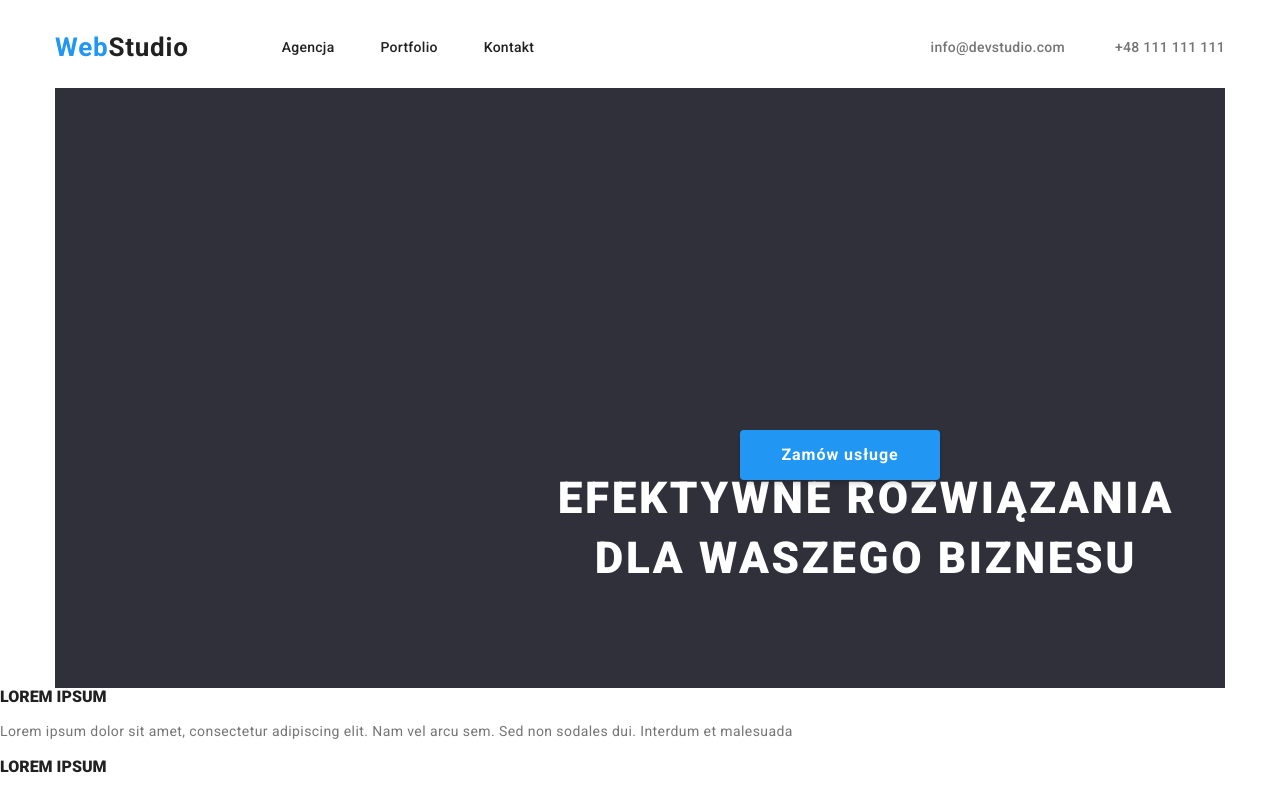
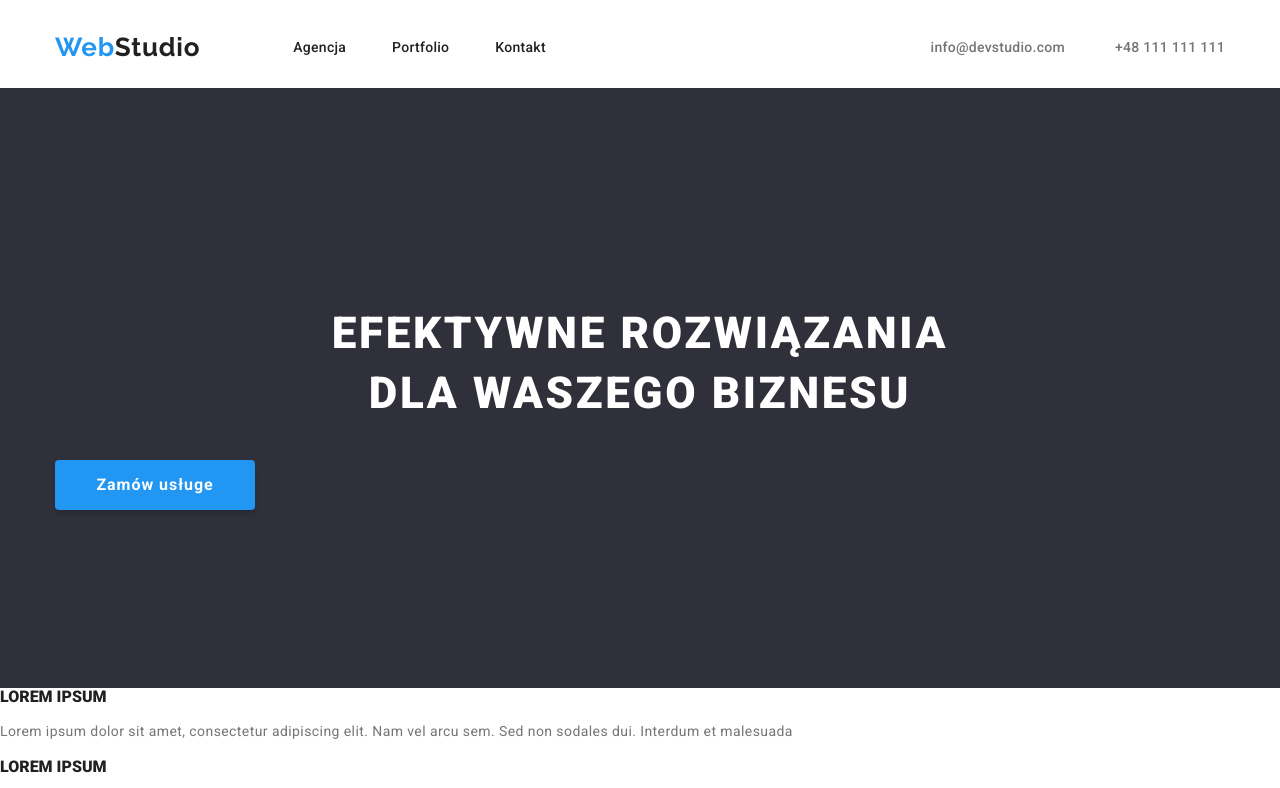
Before and after one commit to Adrianna3/goit-markup-hw-03, a plain HTML site: page index.html in a window 1280 px wide. Shown: the top 788 px of the page. Drawn offline with nearby package versions, Linux system fonts and the light colour scheme.

Commit message:
finished

```diff
--- a/css/style.css
+++ b/css/style.css
@@ -14,7 +14,7 @@ a {
     text-decoration: none;
 }
 
-h1,
+/* h1, */
 h2,
 h3,
 h4,
@@ -24,8 +24,7 @@ h6{
     padding: 0;
 }
 
-ul,
-ol{
+ul{
     padding: 0;
     margin: 0;
 }
@@ -49,16 +48,13 @@ img{
     margin: 0 auto;
 }
 
-/* .section{
-    padding: ;
-} */
-
 
 /*================COMPONENTS================ */
 .model-btn{
     font-weight: bold;
     font-size: 16px;
     line-height: 1.875;
+
 
     /* identical to box height, or 187% */
     /* align-items: center;
@@ -69,11 +65,12 @@ img{
 
     color: #FFFFFF;
     font-family:var(--font-family);
-    position: absolute;
+    /* position: absolute; */
     width: 200px;
     height: 50px;
-    left: 740px;
+    left: 700px;
     top: 430px;
+
 
 
 
@@ -109,6 +106,7 @@ img{
 
 .navigation-logo{
    margin-right: 93px;
+   font-family: var( --secondary-font);
 }
 
 .navigation-list {
@@ -187,8 +185,9 @@ img{
 /*================END HEADER================ */
 
 /*================BUTTON================ */
-.main-header{
 
+
+.button-content h1{
 font-style: normal;
 font-weight: 900;
 font-size: 44px;
@@ -197,20 +196,26 @@ line-height: 1.364;
 /* or 136% */
 text-align: center;
 letter-spacing: 0.06em;
-text-transform: uppercase;
+/* width: 46.5rem; */
+/* text-transform: uppercase; */
 color: #FFFFFF;
+width: 696px;
+height: 120px;
+left: 452px;
+top: 280px;
 
-padding-left: 452px;
-padding-top: 280px;
+/* left: 452px;
+top: 280px; */
+margin-right: auto;
+margin-left: auto;
 
 }
 
-.button{
-
+.button {
+ background :#2F303A;
   height: 37.5rem;
   display: flex;
   align-items: center;
-  background: #2F303A;
 }
 
 
--- a/index.html
+++ b/index.html
@@ -45,17 +45,15 @@
     </header>
 
     <main>
-      <div class="container section">
-      <section>
-        <div class="button">
-          <h1 class="main-header">EFEKTYWNE ROZWIĄZANIA DLA WASZEGO BIZNESU</h1>
-        </div>
+      <section class="button">
+        <div class="container button-content">
+          <h1>EFEKTYWNE ROZWIĄZANIA DLA WASZEGO BIZNESU</h1>
         <button class="model-btn" type="button">Zamów usługe</button>
         </div>
       </section>
 
       <section class="navigation-advantages section">
-        <ul class="navigation-advantages-list">
+        <ul class="navigation-advantages-list list">
           <li class="navigation-advantages-item">
             <h4 clas="navigation-advantages-h4"><b>LOREM IPSUM</b></h4>
             <p class="navigation-advantages-p">
```
